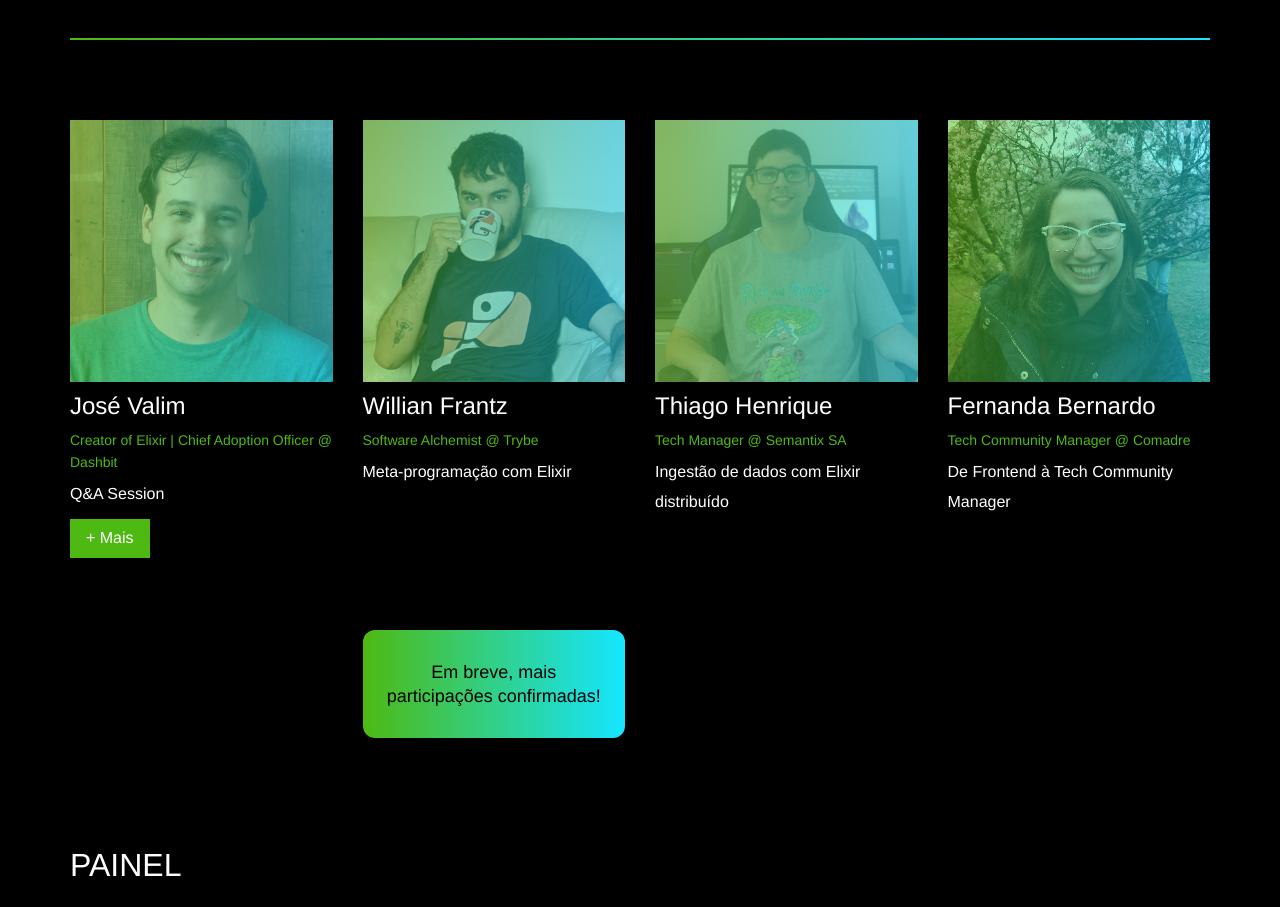
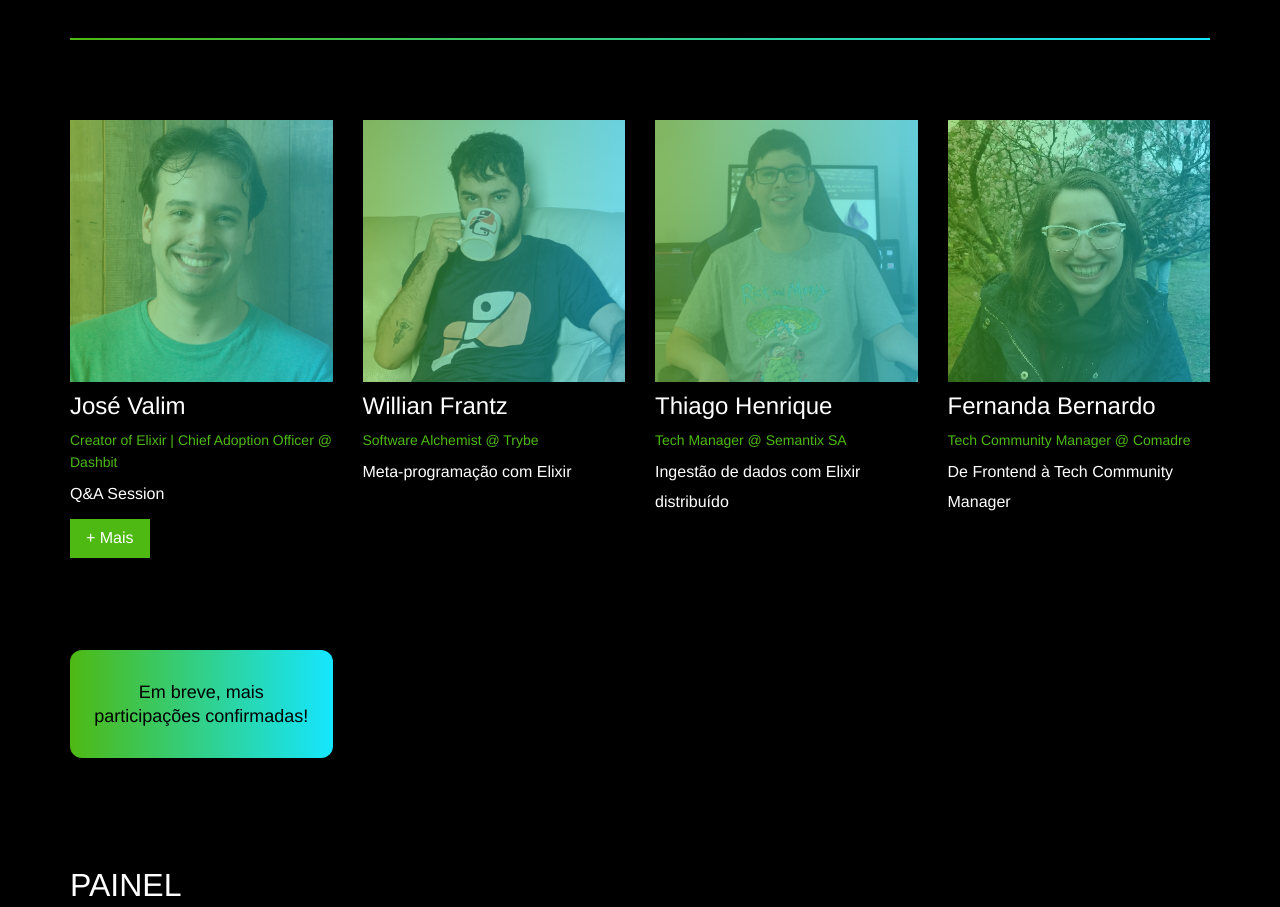
Before and after one commit to felipecotto/codebeam2021, a Next.js app: page / in a window 1280 px wide. Shown: the part 2884-3791 px from the top of the page. Built offline with nearby package versions, Linux system fonts and the light colour scheme; a web font is replaced by a local one.

Commit message:
Box em breve

```diff
--- a/src/components/Talks/Talks.module.scss
+++ b/src/components/Talks/Talks.module.scss
@@ -44,7 +44,7 @@
     .talksCard {
         // border: #4eb913 solid 1px;
         // padding: 16px;
-        min-height: 460px;
+        min-height: 480px;
         .title {
             font-size: 24px;
             margin-bottom: 8px;
```
